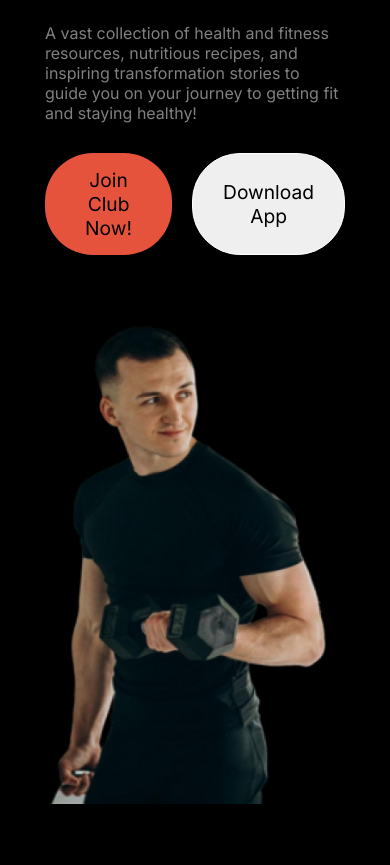
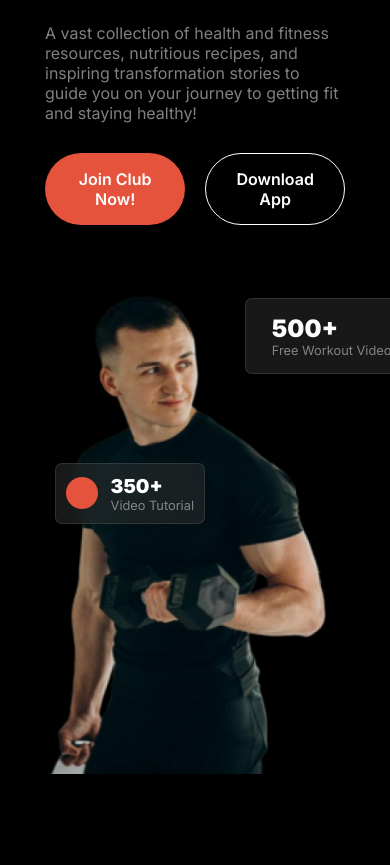
Before and after one commit to tanjim-room/assignment-02reload, a plain HTML site: page index.html in a window 390 px wide. Shown: the part 879-1744 px from the top of the page. Drawn offline with nearby package versions, Linux system fonts and the light colour scheme; a web font is replaced by a local one.

Commit message:
Final Commit

```diff
--- a/index.html
+++ b/index.html
@@ -38,26 +38,27 @@
                     A vast collection of health and fitness resources, nutritious recipes, and inspiring transformation stories to guide you on your journey to getting fit and staying healthy!
                 </p>
                 <div class="button">
-                    <button class="join-btn">Join Club Now!</button>
-                    <button class="download-btn">Download App</button>
+                    <button class="join-btn small">Join Club Now!</button>
+                    <button class="download-btn small">Download App</button>
                 </div>
             </div>
             <div class="hero-img">
                 <img src="images/Images 2.png" alt="">
-                <!-- <div class="video">
+                <div class="video">
                     <div class="red-circle">
-
+                        <i class="fa-solid fa-circle" id="circle"></i>
                     </div>
                     <div class="text">
                         <h3 class="video-number">350+</h3>
                         <p class="video-des">Video Tutorial</p>
                     </div>
                 </div>
-                <div class="video flexo">
-                        <h3 class="video-number">500+</h3>
+                <div class="video2">
+                        <div class="work">
+                        <h3 class="video-number flexo">500+</h3>
                         <p class="video-des">Free Workout Videos</p>
-
-                </div> -->
+                        </div>
+                </div>
             </div>
         </section>
         <section class="habit-area">
@@ -179,7 +180,7 @@
                                 <i class="fa-solid fa-chevron-down" id="down2"></i>
                             </div>
                    </div>
-                   <button class="join-btn cal-btn">Calculate</button>
+                   <a class="join-btn cal-btn" href="#">Calculate</a>
 
                 </div>
             </div>
--- a/responsive.css
+++ b/responsive.css
@@ -17,6 +17,12 @@
     .hero-content{
         width: calc((100% - 30px));
     }
+    .button{
+        display: flex;
+        justify-content: space-between;
+        gap: 20px;
+        margin-top: 10px;
+     }
     .hero-img{
         width: calc((100% - 30px));
         display: flex;
@@ -27,6 +33,66 @@
 
     .hero-img img{
         width: 100%;
+    }.video{
+        position: absolute;
+        left: 10px;
+        bottom: 250px;
+        width: 150px;
+        display: flex;
+        justify-content: space-between;
+        align-items: center;
+        gap: 5px;
+        border: 1px solid rgba(255, 255, 255, 0.1);
+        border-radius: 8px;
+        backdrop-filter: blur(10px);
+        background: rgba(48, 48, 48, 0.5);
+        border-radius: 7px;
+        padding: 10px 10px;
+     }
+     .video2{
+        position: absolute;
+        left: 200px;
+        bottom: 400px;
+        width: 180px;
+        display: flex;
+        justify-content: center;
+        align-items: center;
+        gap: 10px;
+        border: 1px solid rgba(255, 255, 255, 0.1);
+        border-radius: 8px;
+        backdrop-filter: blur(10px);
+        background: rgba(48, 48, 48, 0.5);
+        border-radius: 7px;
+        padding: 15px 15px;
+     }
+     #circle{
+        color: #E6533C;
+        font-size: 2rem;
+     }
+     .red-circle{
+
+     }
+     .text{
+
+     }
+
+    .video-number{
+        font-size: 1.2rem;
+        font-weight: 900;
+        color: white;
+    }
+
+    .video-des{
+        font-size: 0.8rem;
+        font-weight: 400;
+        color: rgba(239, 237, 232, 0.5);
+    }
+    .flexo{
+        font-size:1.5rem;
+    }
+
+    .small{
+        font-size: 1rem;;
     }
     .habit-cards{
         flex-direction: column;
@@ -111,11 +177,9 @@
     }
     .col-1{
         width: 100%;
-        border: 1px solid red;
     }
     .col-4{
         width: 100%;
-        border: 1px solid red;
         display: flex;
         flex-direction: column;
         gap: 40px;
--- a/style.css
+++ b/style.css
@@ -120,22 +120,85 @@ main{
     border: none;
     border-radius: 3rem;
     font-size: 1.2rem;
+    font-weight: 600;
+    color: white;
 }
 .download-btn{
+    font-weight: 600;
     padding: 15px 30px;
     border: 1px solid white;
     border-radius: 3rem;
     font-size: 1.2rem;
+    color: white;
+    background: transparent;
 }
 .hero-img{
     width: calc((100% - 15px) / 2);
     display: flex;
     align-items: end;
     justify-content: flex-end;
+    position: relative;
 }
 
 .hero-img img{
     width: 80%;
+}
+
+.video{
+    position: absolute;
+    right: 27vw;
+    bottom: 15vw;
+    width: 200px;
+    display: flex;
+    justify-content: space-between;
+    align-items: center;
+    border: 1px solid rgba(255, 255, 255, 0.1);
+    border-radius: 8px;
+    backdrop-filter: blur(10px);
+    background: rgba(48, 48, 48, 0.5);
+    border-radius: 7px;
+    padding: 20px 20px;
+ }
+ .video2{
+    position: absolute;
+    left: 28vw;
+    bottom: 36vw;
+    width: 180px;
+    display: flex;
+    justify-content: center;
+    align-items: center;
+    gap: 10px;
+    border: 1px solid rgba(255, 255, 255, 0.1);
+    border-radius: 8px;
+    backdrop-filter: blur(10px);
+    background: rgba(48, 48, 48, 0.5);
+    border-radius: 7px;
+    padding: 15px 15px;
+ }
+ #circle{
+    color: #E6533C;
+    font-size: 3rem;
+ }
+ .red-circle{
+
+ }
+ .text{
+
+ }
+
+.video-number{
+    font-size: 1.5rem;
+    font-weight: 900;
+    color: white;
+}
+
+.video-des{
+    font-size: 0.8rem;
+    font-weight: 400;
+    color: rgba(239, 237, 232, 0.5);
+}
+.flexo{
+    font-size:2rem ;
 }
 
 .habit-area{
@@ -417,6 +480,9 @@ td{
     padding: 20px 100px;
     color: white;
     font-size: 1.2rem;
+    display: inline-block;
+    text-decoration: none;
+
 }
 
 /* Team Area  */
@@ -548,11 +614,9 @@ td{
 }
 .col-1{
     width: 60%;
-    border: 1px solid red;
 }
 .col-4{
     width: 40%;
-    border: 1px solid red;
     display: flex;
     justify-content: space-between;
 }
```
